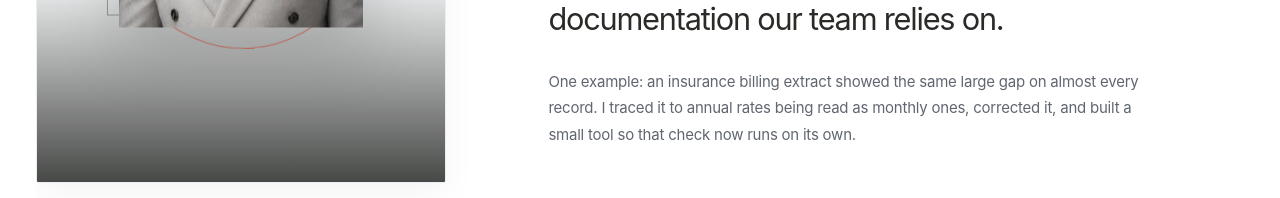
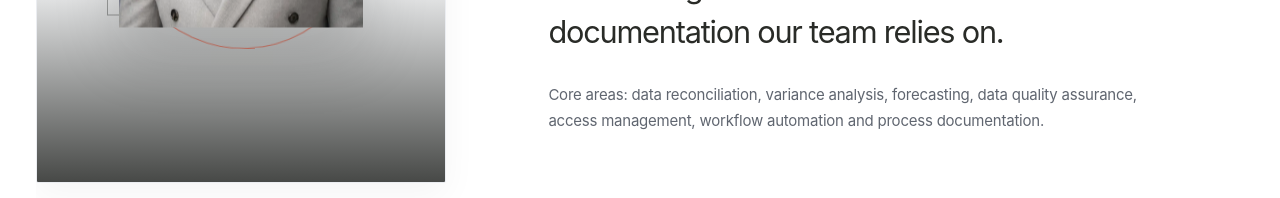
Before and after one commit to Boatengs/my-portfolio, a Next.js app: page / in a window 1280 px wide. Shown: the part 2457-2655 px from the top of the page. Built offline with nearby package versions, Linux system fonts and the light colour scheme; grey boxes are pictures that could not be loaded.

Commit message:
About: replace billing example with core areas (#53)

```diff
--- a/app/page.tsx
+++ b/app/page.tsx
@@ -545,10 +545,9 @@ export default function Home() {
                 documentation our team relies on.
               </p>
               <p>
-                One example: an insurance billing extract showed the same large
-                gap on almost every record. I traced it to annual rates being
-                read as monthly ones, corrected it, and built a small tool so
-                that check now runs on its own.
+                Core areas: data reconciliation, variance analysis, forecasting,
+                data quality assurance, access management, workflow automation
+                and process documentation.
               </p>
             </div>
           </div>
```
